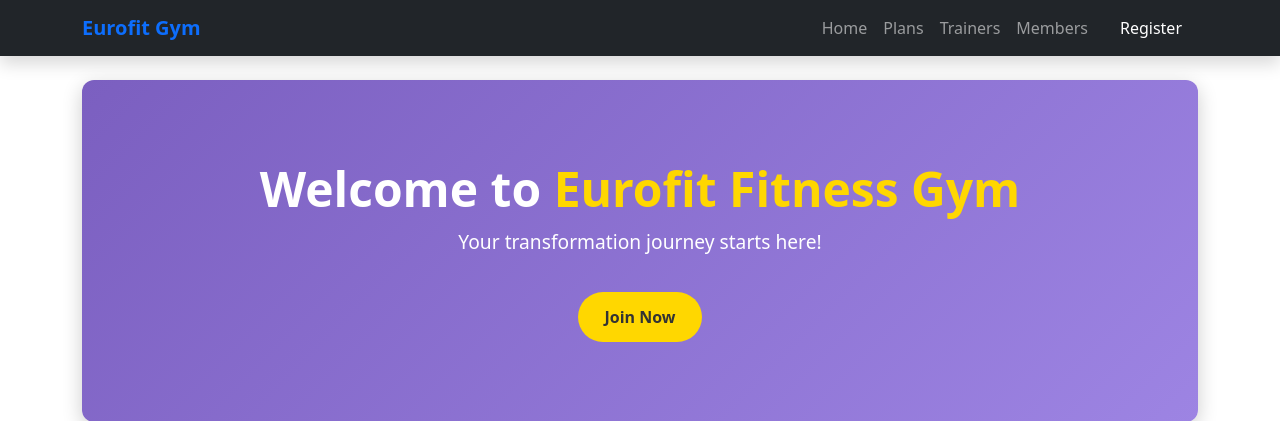
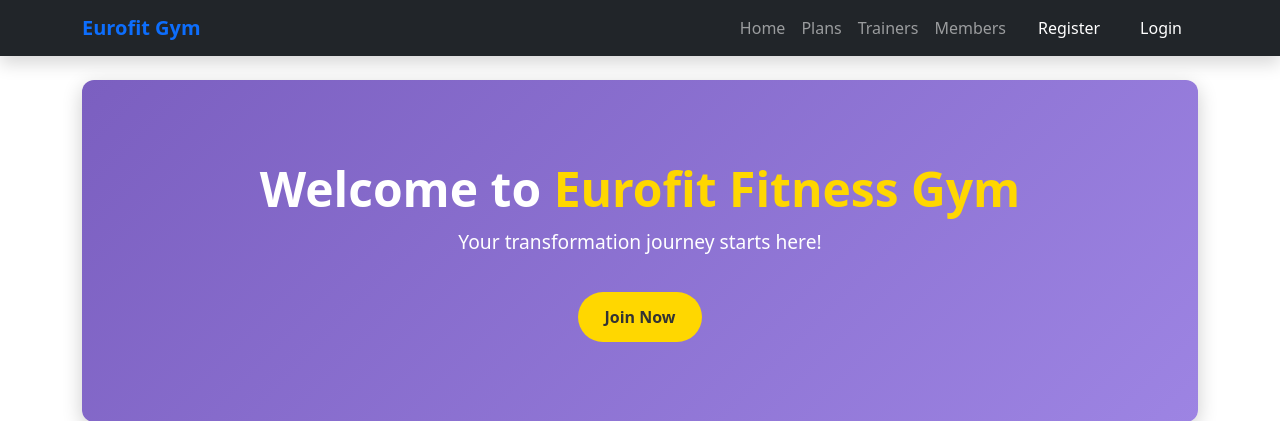
Before and after one commit to Niharika-Seth/Django, a Django app: page / in a window 1280 px wide. Shown: the top 421 px of the page. Run offline with Django 5.2, Linux system fonts and the light colour scheme.

Commit message:
Updated base.html with login page in navigation bar

```diff
--- a/gymapp/templates/gymapp/base.html
+++ b/gymapp/templates/gymapp/base.html
@@ -25,6 +25,21 @@
                     <li class="nav-item"><a class="nav-link" href="{% url 'trainer_list' %}">Trainers</a></li>
                     <li class="nav-item"><a class="nav-link" href="{% url 'member_list' %}">Members</a></li>
                     <li class="nav-item"><a class="nav-link btn btn-primary text-white px-3 ms-2" href="{% url 'member_register' %}">Register</a></li>
+
+                    <!-- 🔑 Login/Logout -->
+                    {% if user.is_authenticated %}
+                        <li class="nav-item ms-2">
+                            <a class="nav-link btn btn-danger text-white px-3" href="{% url 'logout' %}">
+                                Logout
+                            </a>
+                        </li>
+                    {% else %}
+                        <li class="nav-item ms-2">
+                            <a class="nav-link btn btn-success text-white px-3" href="{% url 'login' %}">
+                                Login
+                            </a>
+                        </li>
+                    {% endif %}
                 </ul>
             </div>
         </div>
```
